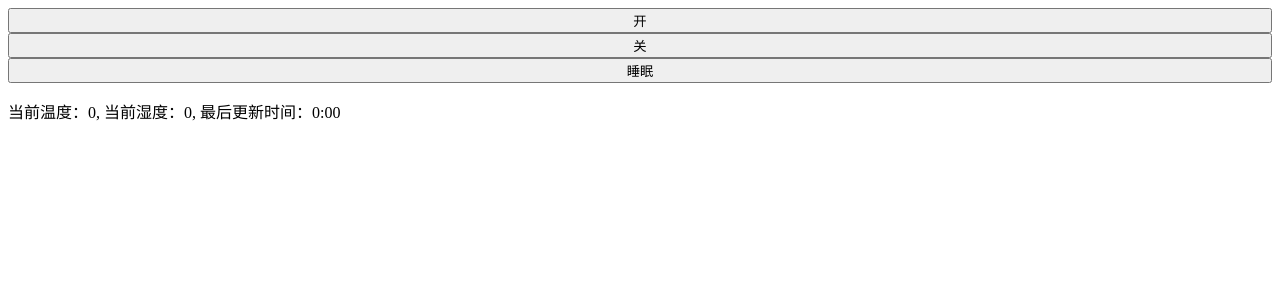
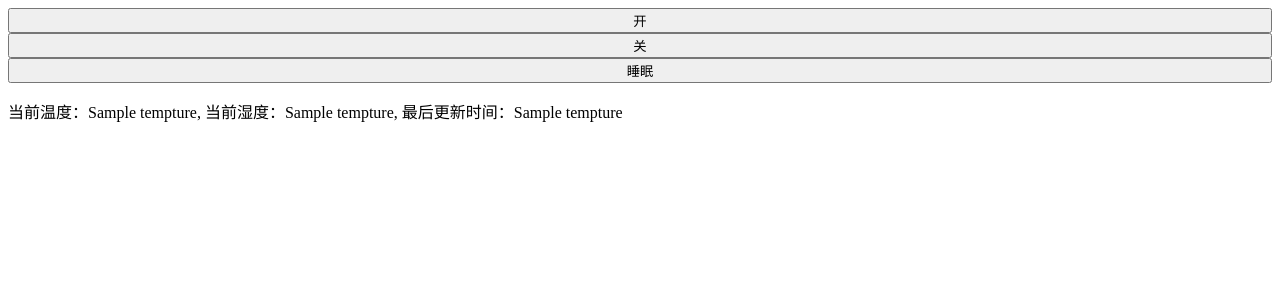
Before and after one commit to vicat47/My_IOT_Project, a Flask app: template project_web/templates/index.html in a window 1280 px wide. Shown: the top 300 px of the page. Run offline with Flask 2, Linux system fonts and the light colour scheme; the template is opened without the code that fills it: most values are stand-ins (such as "Sample title", 1, 10 or a date in 2020).

Commit message:
change the function that read current tempture

```diff
--- a/project_web/app.py
+++ b/project_web/app.py
@@ -2,13 +2,17 @@ from flask import Flask, request, render_template
 from my_serial import send_message
 from tempture import get_current_tempture
 from timer_mission import my_tempture_looper
-import threading
+import threading, datetime
 
 app = Flask(__name__)
+my_tempture_changer = None
 
 @app.route('/', methods = ['GET', 'POST'])
 def home():
-    return render_template("index.html")
+    t = [0, 0, 0]
+    if my_tempture_changer != None and my_tempture_changer.get_sensor_data() != []:
+        t = my_tempture_changer.get_sensor_data()
+    return render_template("index.html", tempture=t)
 
 @app.route('/open', methods = ['POST'])
 def open():
--- a/project_web/templates/index.html
+++ b/project_web/templates/index.html
@@ -34,15 +34,15 @@
             }
         }
 
-        window.onload = function() {
-            tempture = document.getElementById('tempture');
-            humidity = document.getElementById('humidity');
-            time = document.getElementById('update_time');
+        // window.onload = function() {
+        //     tempture = document.getElementById('tempture');
+        //     humidity = document.getElementById('humidity');
+        //     time = document.getElementById('update_time');
 
-            tempture.innerText = current_tempture[0];
-            humidity.innerText = current_tempture[1];
-            time.innerText = current_tempture[2];
-        }
+        //     tempture.innerText = current_tempture[0];
+        //     humidity.innerText = current_tempture[1];
+        //     time.innerText = current_tempture[2];
+        // }
     </script>
 </head>
 <body>
@@ -51,9 +51,9 @@
     <button id="sleep" onclick="btn_click()" style="width:100%">睡眠</button>
     <!-- <button id="learn" onclick="btn_click()">学</button> -->
     <p>
-        当前温度：<span id="tempture"></span>,
-        当前湿度：<span id="humidity"></span>,
-        最后更新时间：<span id="update_time"></span>
+        当前温度：<span id="tempture">{{tempture[0]}}</span>,
+        当前湿度：<span id="humidity">{{tempture[1]}}</span>,
+        最后更新时间：<span id="update_time">{{tempture[2]}}</span>
     </p>
 </body>
 </html>
```
Also changed, not shown: project_web/timer_mission.py (+6 -1 lines).
